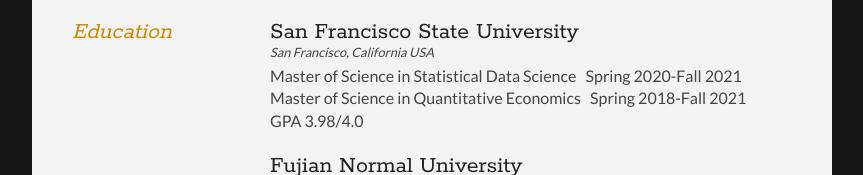
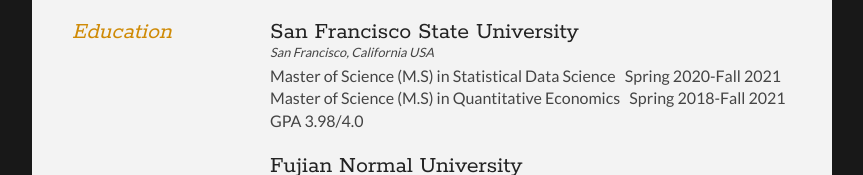
Before and after one commit to LinsiLin/LinsiLin.githubfile.io, a website: page resume.html in a window 1280 px wide. Shown: the part 401-576 px from the top of the page, without its empty margins (208-1071 px from the left). Drawn offline with Linux system fonts and the light colour scheme.

Commit message:
Update resume.html

```diff
--- a/resume.html
+++ b/resume.html
@@ -66,8 +66,8 @@
 				<article>
 					<h2>San Francisco State University</h2>
 					<p class="subDetails">San Francisco, California USA </p>
-					<p>Master of Science in Statistical Data Science &nbsp Spring 2020-Fall 2021
-                    <br>Master of Science in Quantitative Economics &nbsp Spring 2018-Fall 2021<br>GPA 3.98/4.0
+					<p>Master of Science (M.S) in Statistical Data Science &nbsp Spring 2020-Fall 2021
+                    <br>Master of Science (M.S) in Quantitative Economics &nbsp Spring 2018-Fall 2021<br>GPA 3.98/4.0
                     </p>
 				</article>
 
```
